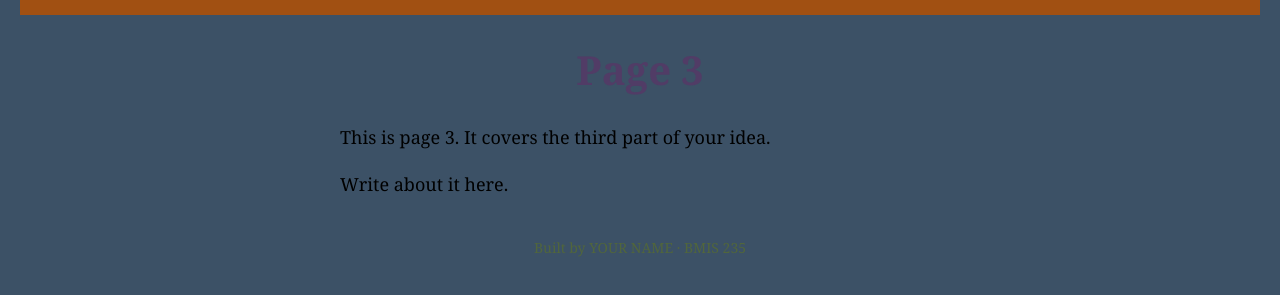
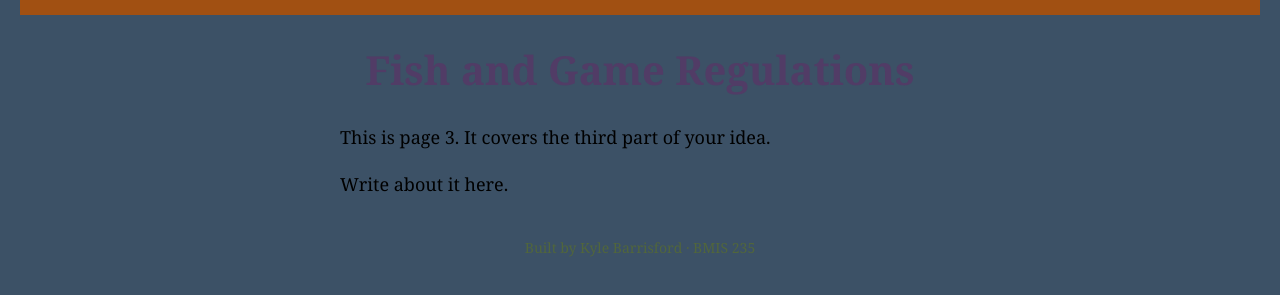
Before and after one commit to kbarrisford/bmis235-html-3, a plain HTML site: page page3.html in a window 1280 px wide. Shown: the part 71-366 px from the top of the page. Drawn offline with Linux system fonts and the light colour scheme; files whose address does not match are found by name.

Commit message:
Update author information and page title in HTML

```diff
--- a/page3.html
+++ b/page3.html
@@ -1,14 +1,14 @@
 <!DOCTYPE html>
 <!--
-  Author: YOUR NAME
-  GU username: YOUR-GU-USERNAME
+  Author: Kyle Barrisford
+  GU username: kbarrisford@zagmail.gonzaga.edu
   Course: BMIS 235 - HTML-3
 -->
 <html lang="en">
 <head>
 <meta charset="utf-8">
-<meta name="author" content="YOUR NAME">
-<title>Page 3</title>
+<meta name="author" content="Kyle Barrisford">
+<title>Fish and Game Regulations</title>
   <link rel="stylesheet" href="styles.css">
 </head>
 <body>
@@ -26,12 +26,12 @@
     <a href="page3.html"><img src="fishandgameregulations.jpeg" alt="Fish and Game Regulations"></a>
 </nav>
 
-<h1>Page 3</h1>
+<h1>Fish and Game Regulations</h1>
 <p>This is page 3. It covers the third part of your idea.</p>
 <p>Write about it here.</p>
 
 <!-- Footer: fill in your name -->
-<footer>Built by YOUR NAME &middot; BMIS 235</footer>
+<footer>Built by Kyle Barrisford &middot; BMIS 235</footer>
 
 </body>
 </html>
```
